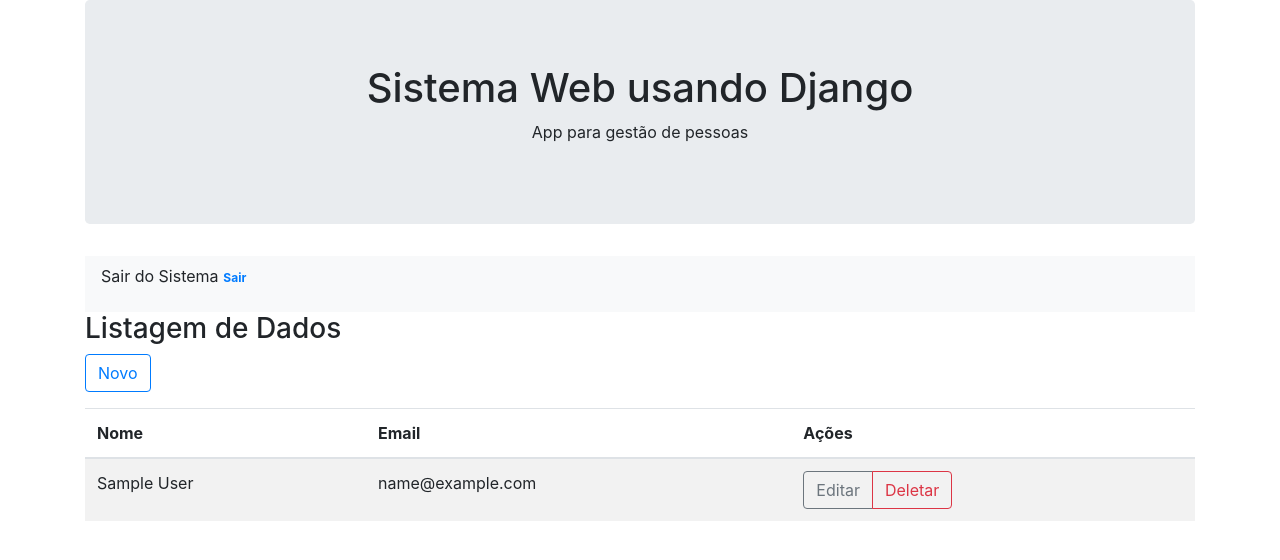
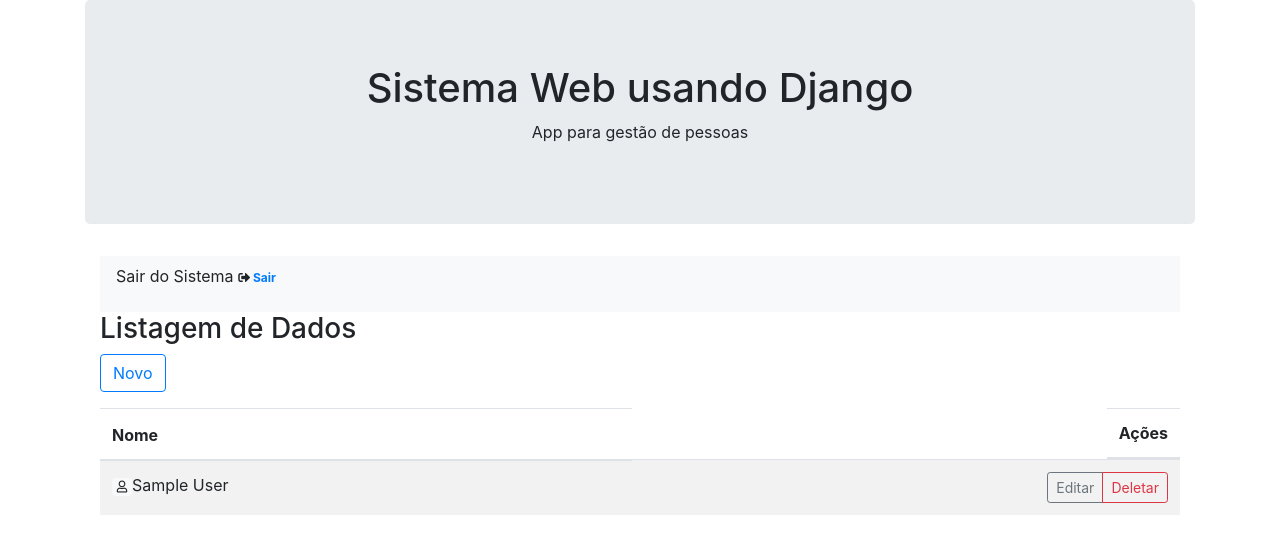
Before and after one commit to zaidohDev/gestao-clientes-dev, a Django app: page /clientes/list/ in a window 1280 px wide. Shown: the top 560 px of the page. Run offline with Django 3.2, Linux system fonts and the light colour scheme; a user stored in the database is signed in; tables that the repository leaves empty hold one stand-in row (values such as "Sample post"); some libraries are stand-ins or nearby versions.

Commit message:
correção de delete

```diff
--- a/template/base.html
+++ b/template/base.html
@@ -2,9 +2,11 @@
 <html lang="en">
 <head>
     <meta charset="UTF-8">
-    <meta name="viewport" content="width=device-width, user-scalable=no, maximum-scale=1.0,
-    initial-scale=1.0, minimum-scale=1.0 ">
+    <meta name="viewport" content="width=device-width, user-scalable=no, initial-scale=1.0, maximum-scale=1.0, minimum-scale=1.0">
+    <meta http-equiv="X-UA-Compatible" content="ie=edge">
     <title>{% block title %} {% endblock %}</title>
+    <link rel="stylesheet" href="https://use.fontawesome.com/releases/v5.3.1/css/all.css"
+          integrity="sha384-mzrmE5qonljUremFsqc01SB46JvROS7bZs3IO2EmfFsd15uHvIt+Y8vEf7N7fWAU" crossorigin="anonymous">
     <link href="https://stackpath.bootstrapcdn.com/bootstrap/4.1.3/css/bootstrap.min.css" rel="stylesheet"
           integrity="sha384-MCw98/SFnGE8fJT3GXwEOngsV7Zt27NXFoaoApmYm81iuXoPkFOJwJ8ERdknLPMO" crossorigin="anonymous">
 </head>
@@ -13,13 +15,16 @@
         <div class="jumbotron text-center">
             <h1>Sistema Web usando Django</h1>
             <p>App para gestão de pessoas</p>
+
     </div>
 
     {% block main %}
 
     {% endblock %}
-</div>
+
 
 {%block footer %}{% endblock%}
+        </div>
 </body>
+
 </html>
--- a/template/clientes/person.html
+++ b/template/clientes/person.html
@@ -4,29 +4,35 @@
 
 {% block main %}
 
-<div class="content">
+
+<div class="container-fluid">
     <nav class="navbar navbar-expand-sm bg-light">
-<p>Sair do Sistema<span class="badge badge-light"><a href="{% url 'logout' %}">Sair</a></span></p>
+        <p>Sair do Sistema<span class="badge badge-light"><i class="fas fa-sign-out-alt"></i>
+            <a href="{% url 'logout' %}">Sair</a></span></p>
     </nav>
     <h3>Listagem de Dados</h3>
     <a href="{% url 'persons_new' %}" class="btn btn-outline-primary">Novo</a></p>
+    <div class="table-responsive-sm ">
+        <div class="table-wrapper-scroll-y">
             <table class="table table-hover table-striped">
                 <thead>
                 <tr>
-        <th>Nome</th>
-        <th>Email</th>
-        <th>Ações</th>
+                    <th class="th-sm">Nome</th>
+                    <!--<th class="th-sm"></th>-->
+                    <th style="float: right;" class="th-sm">Ações</th>
                 </tr>
                 </thead>
                 <tbody>
                 {% for person in persons %}
                 <tr>
-        <td>{{ person.first_name }} {{person.last_name}}</td>
-        <td>{{person.email }}</td>
+                    <td><span class="badge badge-light"><i class="far fa-user" style="margin: auto;"></i></span>{{ person.first_name }} {{person.last_name}}</td>
+                    <!--<td></td>-->
                     <td>
-            <div class="btn-group">
-                <a href="{% url 'persons_update' person.id %}" class="btn btn-outline-secondary"> Editar</a>
-                <a href="{% url 'persons_delete' person.id %}" class="btn btn-outline-danger">Deletar</a>
+                        <div class="btn-group" style="float: right;">
+                            <a href="{% url 'persons_update' person.id %}" class="btn btn-outline-secondary btn-sm">
+                                Editar</a>
+                            <a href="{% url 'persons_delete' person.id %}"
+                               class="btn btn-outline-danger btn-sm">Deletar</a>
                         </div>
                     </td>
                 </tr>
@@ -34,4 +40,6 @@
                 </tbody>
             </table>
         </div>
+    </div>
+</div>
 {% endblock %}
```
Also changed, not shown: staticos/style.css (+37 -0 lines), template/home/home.html (+7 -3 lines), template/registration/login.html (+16 -4 lines). Lines whose indentation alone changed are shown as unchanged.
